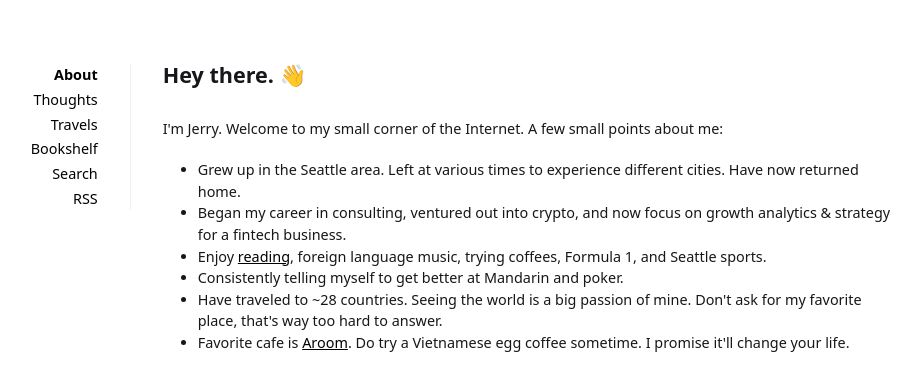
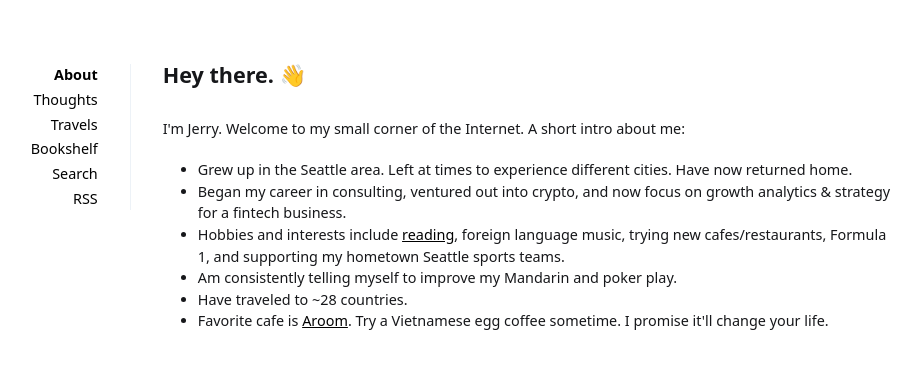
Before and after one commit to Jerry-Sun/jerry-sun.github.io, a Jekyll site: the page built from index.html, in a window 1280 px wide. Shown: the top 391 px of the page, without its empty margins (190-1111 px from the left). Built offline with Jekyll 4.4.1, drawn with Linux system fonts in a browser that asks for light colours.

Commit message:
update homepage and bookshelf

```diff
--- a/_pages/bookshelf.html
+++ b/_pages/bookshelf.html
@@ -3,13 +3,12 @@ layout: page
 title: Bookshelf
 ---
 
-<p>Favorites in bold. Last updated February 6, 2026.</p>
-<br>
+<p>Favorites in bold. Last updated February 24, 2026.</p>
 <p>2025:</p>
 <ul>
     <li>The Contrarian: Peter Thiel and Silicon Valley's Pursuit of Power</li>
     <li>Other Rivers: A Chinese Education</li>
-    <li><b>Superforecasting: The Art of Science and Prediction</b></li>
+    <li>Superforecasting: The Art of Science and Prediction</li>
     <li><b>America Against America</b></li>
     <li>Champion Mindset: Coach Yourself to Win at Life</li>
     <li><b>The Split: Finding the Opportunities in China's Economy in the New World Order</b></li>
--- a/index.html
+++ b/index.html
@@ -2,17 +2,16 @@
 layout: page
 title: Hey there. 👋
 ---
-<p style="padding-top: 8px;"> I'm Jerry. Welcome to my small corner of the Internet. A few small points about me:
+<p style="padding-top: 8px;"> I'm Jerry. Welcome to my small corner of the Internet. A short intro about me:
 </p>
 <ul style="padding-left: 35px; padding-top: 12px; padding-bottom: 12px">
-    <li>Grew up in the Seattle area. Left at various times to experience different cities. Have now returned home.</li>
+    <li>Grew up in the Seattle area. Left at times to experience different cities. Have now returned home.</li>
     <li>Began my career in consulting, ventured out into crypto, and now focus on growth analytics & strategy for a
         fintech business.</li>
-    <li>Enjoy <a href="https://www.goodreads.com/jerry_sun" target="_blank">reading</a>, foreign
-        language music, trying coffees, Formula 1, and Seattle sports.</li>
-    <li>Consistently telling myself to get better at Mandarin and poker.</li>
-    <li>Have traveled to ~28 countries. Seeing the world is a big passion of mine. Don't ask for my favorite place,
-        that's way too hard to answer.</li>
-    <li>Favorite cafe is <a href="https://www.aroomcoffee.com/" target="_blank">Aroom</a>. Do try a Vietnamese
+    <li>Hobbies and interests include <a href="https://www.goodreads.com/jerry_sun" target="_blank">reading</a>, foreign
+        language music, trying new cafes/restaurants, Formula 1, and supporting my hometown Seattle sports teams.</li>
+    <li>Am consistently telling myself to improve my Mandarin and poker play.</li>
+    <li>Have traveled to ~28 countries.</li>
+    <li>Favorite cafe is <a href="https://www.aroomcoffee.com/" target="_blank">Aroom</a>. Try a Vietnamese
         egg coffee sometime. I promise it'll change your life.</li>
 </ul>
```
